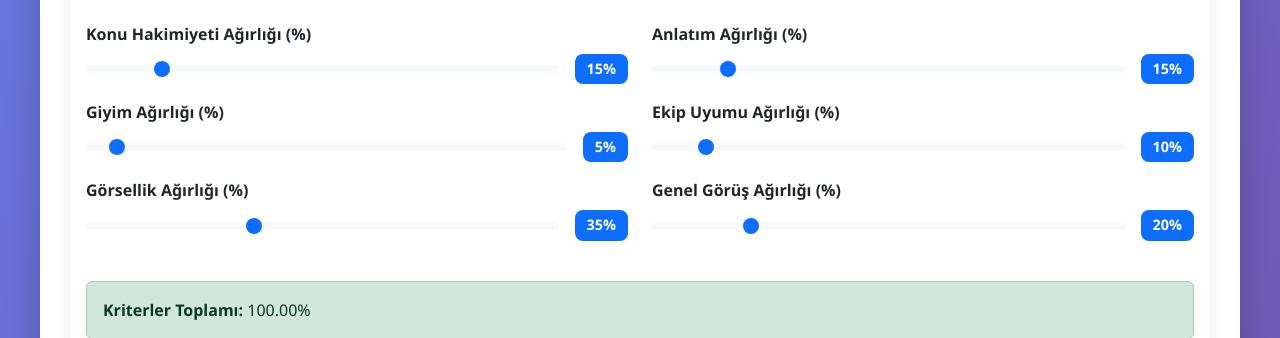
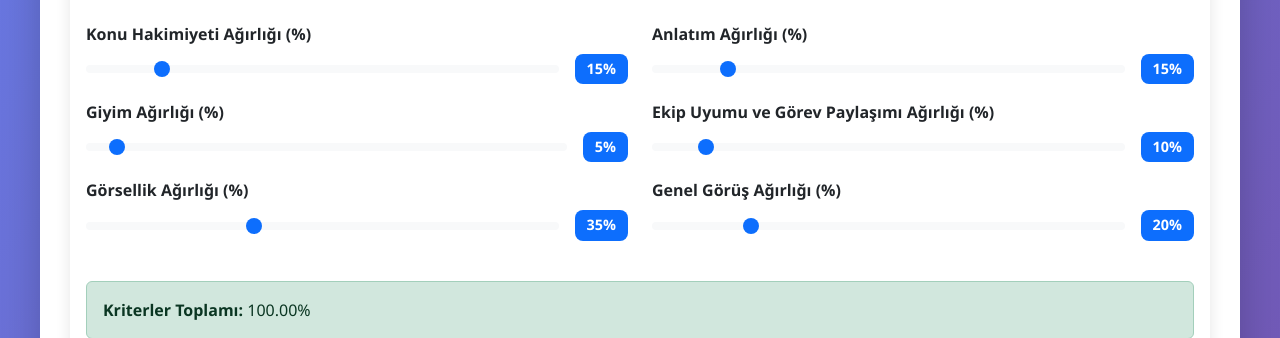
Before and after one commit to EngindalgaMaku/python-nesne-tabanl-dev, a Flask app: page /ayarlar in a window 1280 px wide. Shown: the part 449-787 px from the top of the page. Run offline with Flask 3, Linux system fonts and the light colour scheme; a user stored in the database is signed in.

Commit message:
Use saved criterion labels in weight sliders

```diff
--- a/templates/ayarlar.html
+++ b/templates/ayarlar.html
@@ -42,7 +42,7 @@
 
             <div class="row mb-4">
                 <div class="col-md-6 mb-3">
-                    <label class="form-label fw-bold">Konu Hakimiyeti Ağırlığı (%)</label>
+                    <label class="form-label fw-bold">{{ ayarlar.konu_hakimiyeti_etiket or 'Konu Hakimiyeti' }} Ağırlığı (%)</label>
                     <div class="d-flex align-items-center gap-3">
                         <input type="range" class="form-range weight-range" min="0" max="100" step="1" value="{{ ayarlar.konu_hakimiyeti_agirlik }}" data-target="konu_hakimiyeti_agirlik" style="flex: 1;">
                         <span class="badge bg-primary" data-badge="konu_hakimiyeti_agirlik">0%</span>
@@ -51,7 +51,7 @@
                 </div>
 
                 <div class="col-md-6 mb-3">
-                    <label class="form-label fw-bold">Anlatım Ağırlığı (%)</label>
+                    <label class="form-label fw-bold">{{ ayarlar.anlatim_etiket or 'Anlatım' }} Ağırlığı (%)</label>
                     <div class="d-flex align-items-center gap-3">
                         <input type="range" class="form-range weight-range" min="0" max="100" step="1" value="{{ ayarlar.anlatim_agirlik }}" data-target="anlatim_agirlik" style="flex: 1;">
                         <span class="badge bg-primary" data-badge="anlatim_agirlik">0%</span>
@@ -60,7 +60,7 @@
                 </div>
 
                 <div class="col-md-6 mb-3">
-                    <label class="form-label fw-bold">Giyim Ağırlığı (%)</label>
+                    <label class="form-label fw-bold">{{ ayarlar.giyim_etiket or 'Giyim' }} Ağırlığı (%)</label>
                     <div class="d-flex align-items-center gap-3">
                         <input type="range" class="form-range weight-range" min="0" max="100" step="1" value="{{ ayarlar.giyim_agirlik }}" data-target="giyim_agirlik" style="flex: 1;">
                         <span class="badge bg-primary" data-badge="giyim_agirlik">0%</span>
@@ -69,7 +69,7 @@
                 </div>
 
                 <div class="col-md-6 mb-3">
-                    <label class="form-label fw-bold">Ekip Uyumu Ağırlığı (%)</label>
+                    <label class="form-label fw-bold">{{ ayarlar.ekip_uyumu_etiket or 'Ekip Uyumu ve Görev Paylaşımı' }} Ağırlığı (%)</label>
                     <div class="d-flex align-items-center gap-3">
                         <input type="range" class="form-range weight-range" min="0" max="100" step="1" value="{{ ayarlar.ekip_uyumu_agirlik }}" data-target="ekip_uyumu_agirlik" style="flex: 1;">
                         <span class="badge bg-primary" data-badge="ekip_uyumu_agirlik">0%</span>
@@ -78,7 +78,7 @@
                 </div>
 
                 <div class="col-md-6 mb-3">
-                    <label class="form-label fw-bold">Görsellik Ağırlığı (%)</label>
+                    <label class="form-label fw-bold">{{ ayarlar.gorsellik_etiket or 'Görsellik' }} Ağırlığı (%)</label>
                     <div class="d-flex align-items-center gap-3">
                         <input type="range" class="form-range weight-range" min="0" max="100" step="1" value="{{ ayarlar.gorsellik_agirlik }}" data-target="gorsellik_agirlik" style="flex: 1;">
                         <span class="badge bg-primary" data-badge="gorsellik_agirlik">0%</span>
@@ -87,7 +87,7 @@
                 </div>
 
                 <div class="col-md-6 mb-3">
-                    <label class="form-label fw-bold">Genel Görüş Ağırlığı (%)</label>
+                    <label class="form-label fw-bold">{{ ayarlar.genel_gorus_etiket or 'Genel Görüş' }} Ağırlığı (%)</label>
                     <div class="d-flex align-items-center gap-3">
                         <input type="range" class="form-range weight-range" min="0" max="100" step="1" value="{{ ayarlar.genel_gorus_agirlik }}" data-target="genel_gorus_agirlik" style="flex: 1;">
                         <span class="badge bg-primary" data-badge="genel_gorus_agirlik">0%</span>
```
